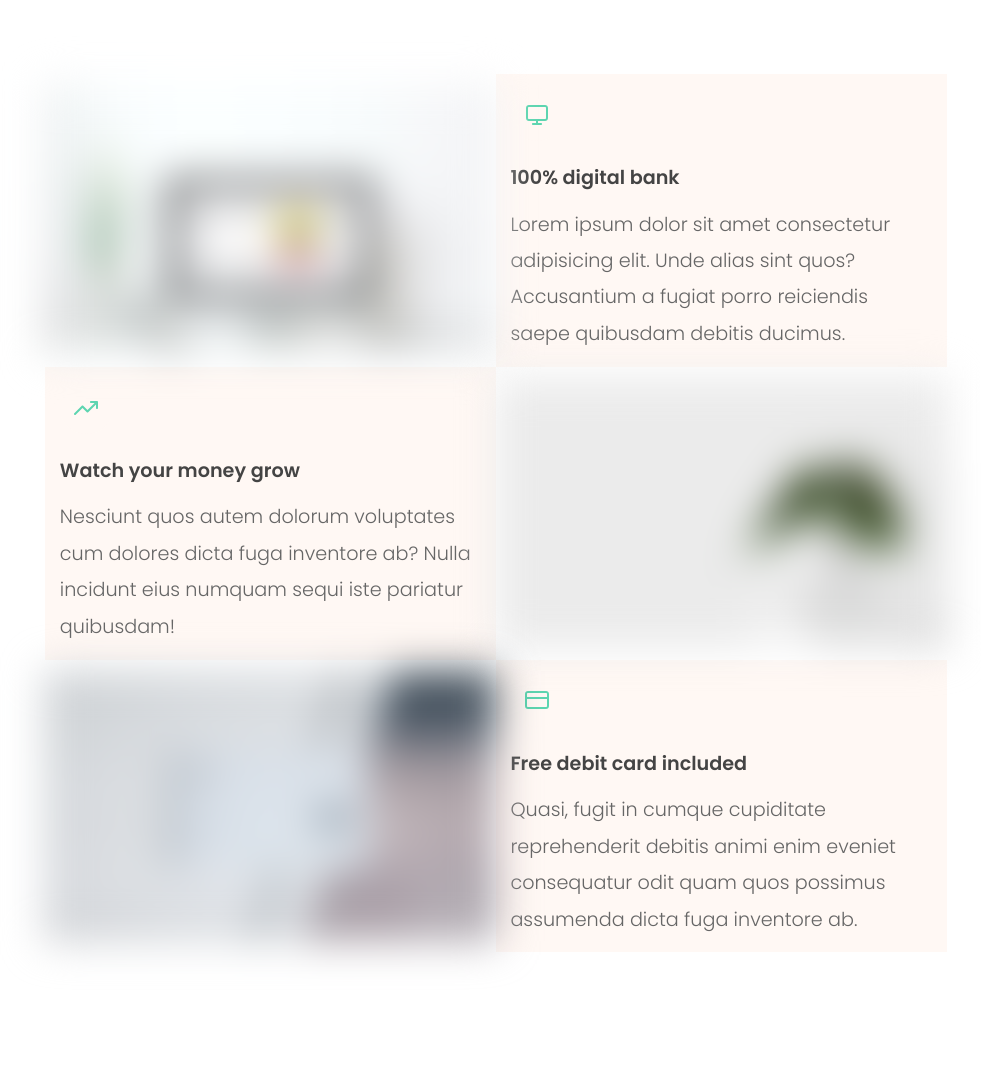
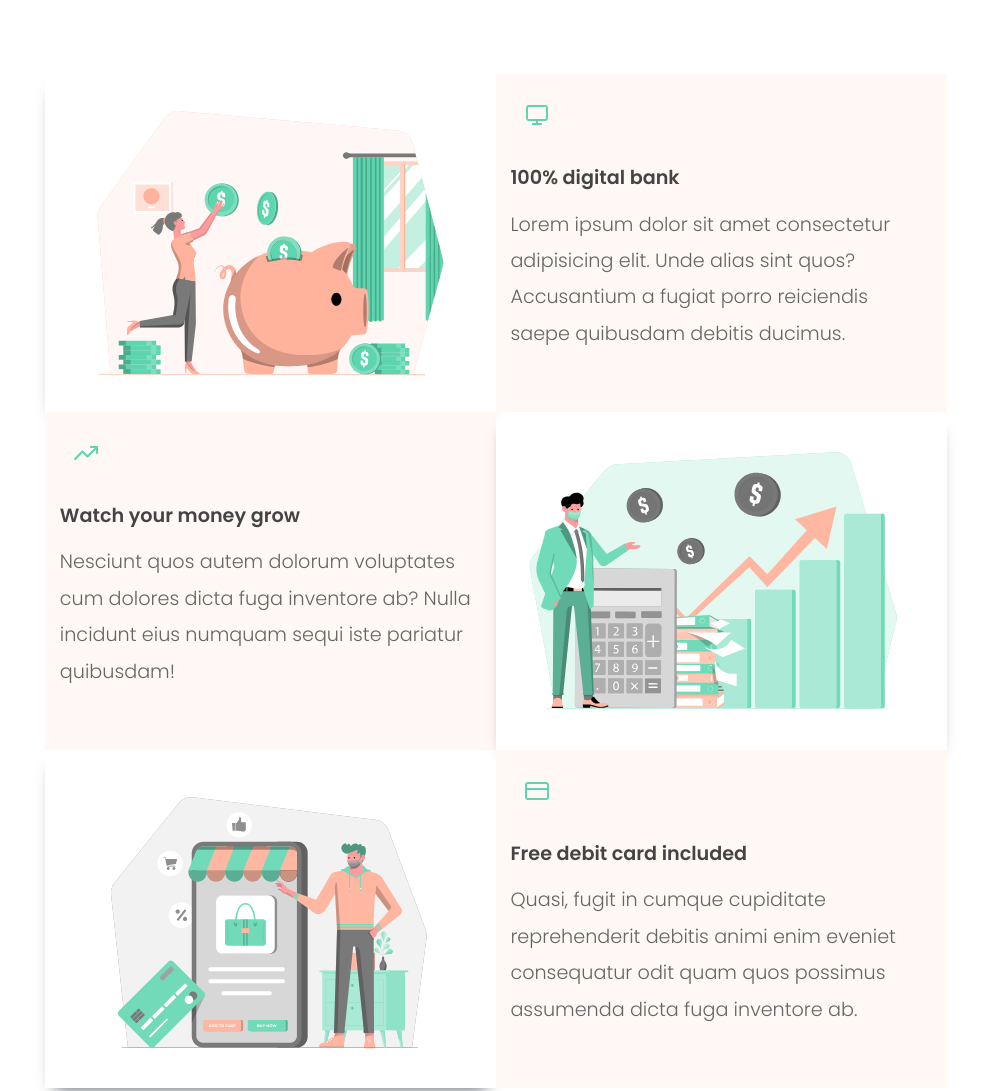
Before and after one commit to Kwame007/Bankist-website-rebuild, a plain HTML site: page index.html in a window 1280 px wide. Shown: the part 1090-2181 px from the top of the page, without its empty margins (144-1125 px from the left). Drawn offline with Linux system fonts and the light colour scheme.

Commit message:
add new images

```diff
--- a/index.html
+++ b/index.html
@@ -60,7 +60,7 @@
           </button>
         </div>
         <img
-          src="img/saving-money.svg"
+          src="img/Invest.svg"
           class="header__img"
           alt="Minimalist bank items"
         />
@@ -78,8 +78,8 @@
       <div class="features">
         <div class="features__feature">
           <img
-            src="img/digital-lazy.jpg"
-            data-src="img/digital.jpg"
+            src="img/saving-money-lazy.svg"
+            data-src="img/saving-money.svg"
             alt="Computer"
             class="features__img lazy-img"
           />
@@ -113,8 +113,8 @@
             </p>
           </div>
           <img
-            src="img/grow-lazy.jpg"
-            data-src="img/grow.jpg"
+            src="img/professional.svg"
+            data-src="img/professional.svg"
             alt="Plant"
             class="features__img lazy-img"
           />
@@ -122,8 +122,8 @@
 
         <div class="features__feature">
           <img
-            src="img/card-lazy.jpg"
-            data-src="img/card.jpg"
+            src="img/shopping.svg"
+            data-src="img/shopping.svg"
             alt="Credit card"
             class="features__img lazy-img"
           />
--- a/style.css
+++ b/style.css
@@ -2,11 +2,11 @@
 
 :root {
   --color-primary: #5dd5b0;
-  --color-secondary: #ffcb03;
-  --color-tertiary: #ff585f;
+  --color-secondary: #ffe162;
+  --color-tertiary: #fe777b;
   --color-primary-darker: #4bbb7d;
   --color-secondary-darker: #ffbb00;
-  --color-tertiary-darker: #fd424b;
+  --color-tertiary-darker: #e6474f;
   --color-primary-opacity: #5ec5763a;
   --color-secondary-opacity: #ffcd0331;
   --color-tertiary-opacity: #ff58602d;
@@ -110,7 +110,7 @@ img {
 }
 
 .lazy-img {
-  filter: blur(20px);
+  /* filter: blur(20px); */
 }
 
 /* NAVIGATION */
@@ -221,6 +221,7 @@ h1 {
 
 .features__img {
   width: 100%;
+  box-shadow: rgba(2, 12, 27, 0.7) 0px 10px 15px -10px;
 }
 
 .features__feature {
@@ -233,6 +234,7 @@ h1 {
   width: 80%;
   font-size: 2rem;
 }
+
 .features__feature div {
   display: flex;
   flex-direction: column;
@@ -668,6 +670,9 @@ h1 {
 }
 
 @media (max-width: 968px) {
+  .nav {
+    padding: 0;
+  }
   .nav__links {
     display: none;
   }
@@ -685,13 +690,19 @@ h1 {
   }
 }
 @media (max-width: 540px) {
+  .nav {
+    padding: 0;
+  }
   h1 {
-    font-size: 3rem;
+    font-size: 2.5rem;
   }
   .header__title p {
     margin: 3rem 0;
     line-height: 1.3;
     /* letter-spacing: .5px; */
+  }
+  .section__header {
+    font-size: 2.3rem;
   }
   .operations__tab-container button {
     display: none;
@@ -708,4 +719,8 @@ h1 {
     grid-template-columns: repeat(2, 1fr);
     gap: 1rem;
   }
+  .section--sign-up .btn {
+    font-size: 1rem;
+    padding: 1rem;
+  }
 }
```
Also changed, not shown: img/Invest-lazy.svg (added), img/Invest.svg (added), img/professional-lazy.svg (added), img/professional.svg (added), img/saving-money-lazy.svg (added), img/shopping-lazy.svg (added), img/shopping.svg (added), 2 other files.
